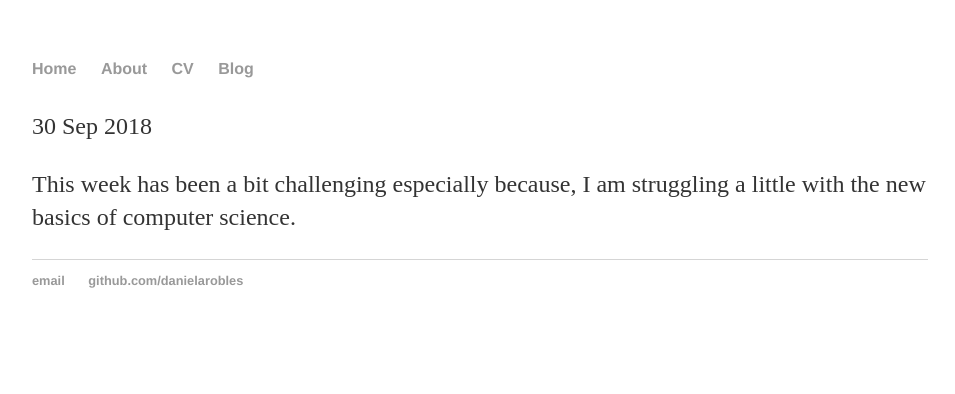
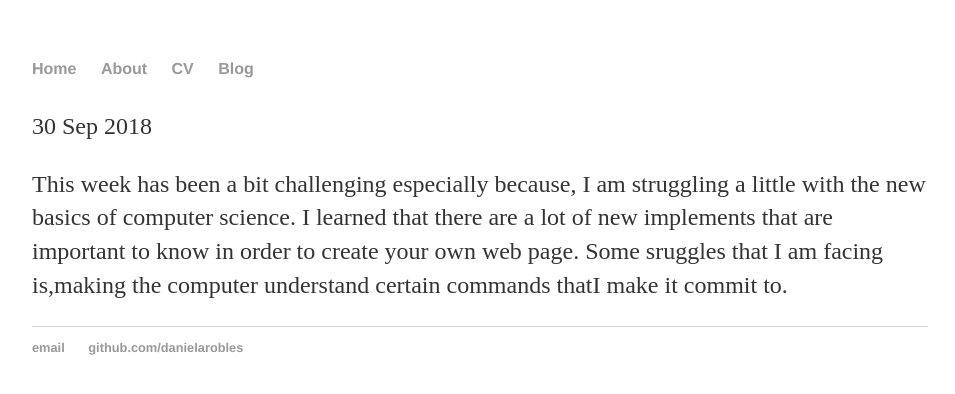
Before and after one commit to Danielar7348/Danielar7348.github.io, a Jekyll site: the page built from _posts/2018-09-28-weekly-reflections.md, in a window 1280 px wide. Shown: the top 394 px of the page, without its empty margins (160-1115 px from the left). Built offline with Jekyll 4.4.1, drawn with Linux system fonts in a browser that asks for light colours; our own code applies the rules of GitHub Pages for plain Markdown files.

Commit message:
Update 2018-09-28-weekly-reflections.md

```diff
--- a/_posts/2018-09-28-weekly-reflections.md
+++ b/_posts/2018-09-28-weekly-reflections.md
@@ -3,4 +3,4 @@ layout:post
 title: My Second Weelkly Reflection
 date: 2018-09-28
 ---
-This week has been a bit challenging especially because, I am struggling a little with the new basics of computer science.
+This week has been a bit challenging especially because, I am struggling a little with the new basics of computer science. I learned that there are a lot of new implements that are important to know in order to create your own web page. Some sruggles that I am facing is,making the computer understand certain commands thatI make it commit to.
```
